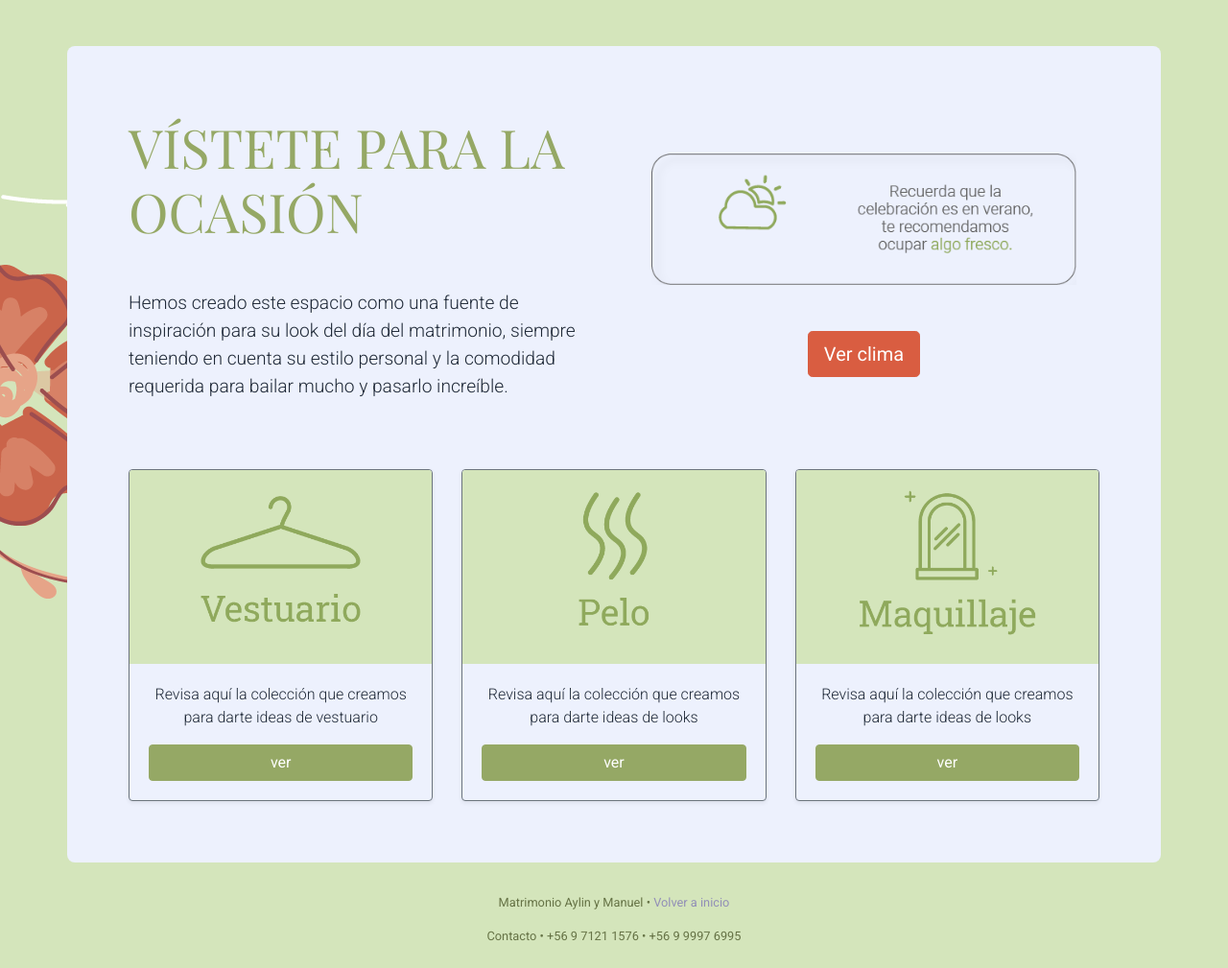
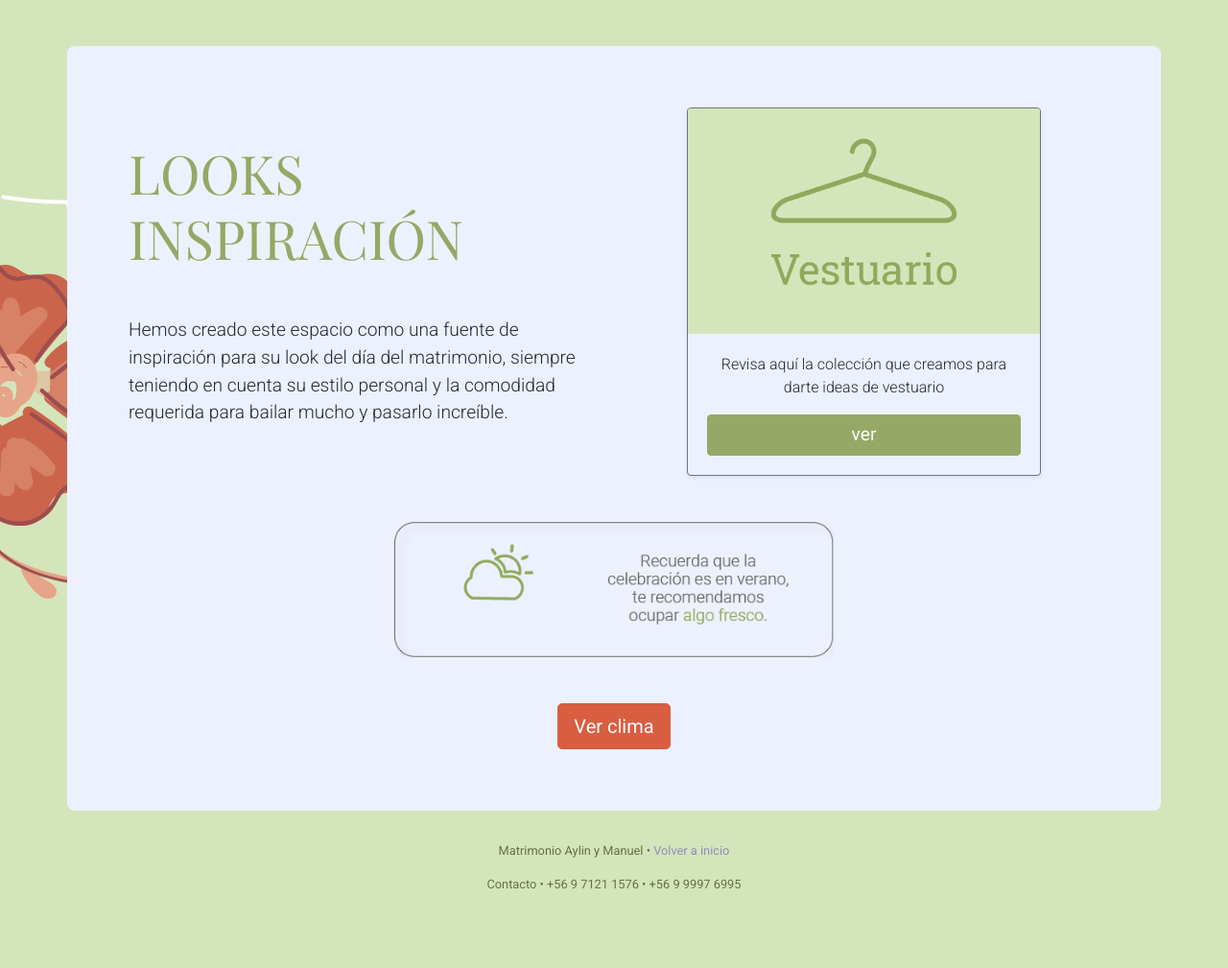
Before and after one commit to matrimonioAM/Matrimonio, a plain HTML site: page pages/vestuario.html in a window 1280 px wide. Shown: the whole page at 96% size. After the commit the page ends 955 px from the top, so only its background shows below. Drawn offline with nearby package versions, Linux system fonts and the light colour scheme.

Commit message:
Add files via upload

```diff
--- a/pages/vestuario.html
+++ b/pages/vestuario.html
@@ -22,47 +22,30 @@
             <div class="container contenidoVes">
                 <div class="row ">
                     <div class="col-12 col-sm-12 col-md-12 col-lg-6 m-auto">
-                        <h2>VÍSTETE PARA LA OCASIÓN</h2>
+                        <h2>LOOKS INSPIRACIÓN</h2>
                         <p>Hemos creado este espacio como una fuente de inspiración para su look del día del matrimonio, siempre teniendo en cuenta su estilo personal y la comodidad requerida para bailar mucho y pasarlo increíble.</p>
                     </div>
                     <div class="col-12 col-sm-12 col-md-12 col-lg-6 text-center">
-                        <img src="../imgs/Fresco.png" alt="Recuerda que es verano, ocupa algo fresco" class="w-100 mt-4 p-4">
-                        <a href="https://www.accuweather.com/es/cl/calera-de-tango/56200/january-weather/56200?year=2022" class="btn btn-danger btn-lg mt-4 mb-5" tabindex="-1" role="button" aria-disabled="true">Ver clima</a>
-
+                        <!-- Tarjeta 1 -->
+                        <div class="card bg-secondary border-secondary shadow-sm w-75 justify-content-center text-center tarjetasVes ml-auto mr-auto">
+                            <img src="../imgs/Vestuario.png" class="card-img-top " alt="Icono de Colgador de ropa con la palabra Vestuario" />
+                            <div class="card-body d-flex flex-column">
+                                <p>Revisa aquí la colección que creamos para darte ideas de vestuario</p>
+                                <a href="https://pin.it/1syv6ol" class="btn btn-secondary mt-auto text-white">ver</a>
+                            </div>
+                        </div>
                     </div>
                 </div>
 
 
-                <div class="row justify-content-center text-center w-100 tarjetasVes ml-auto mr-auto mt-5">
-                    <div class="card-deck">
-                        <!-- Tarjeta 1 -->
-                        <div class="card bg-secondary border-secondary shadow-sm ">
-                            <img src="../imgs/Vestuario.png" class="card-img-top " alt="Icono de Colgador de ropa con la palabra Vestuario" />
-                            <div class="card-body d-flex flex-column">
-                                <p>Revisa aquí la colección que creamos para darte ideas de vestuario</p>
-                                <button type="button" class="btn btn-secondary mt-auto">ver</button>
-                            </div>
-                        </div>
+                <div class="row justify-content-center text-center tarjetasVes ml-auto mr-auto ">
+                    <img src="../imgs/Fresco.png" alt="Recuerda que es verano, ocupa algo fresco" class="w-50 mt-4 p-4">
+                </div>
+                <div class="row justify-content-center text-center tarjetasVes ml-auto mr-auto ">
+                    <a href="https://www.accuweather.com/es/cl/calera-de-tango/56200/january-weather/56200?year=2022" class="btn btn-danger btn-lg mt-4 " tabindex="-1" role="button" aria-disabled="true">Ver clima</a>
+                </div>
 
-                        <!-- Tarjeta 2 -->
-                        <div class="card bg-secondary border-secondary shadow-sm ">
-                            <img src="../imgs/Pelo.png" class="card-img-top" alt="Icono de pelo con la palabra Pelo" />
-                            <div class="card-body d-flex flex-column">
-                                <p>Revisa aquí la colección que creamos para darte ideas de looks</p>
-                                <button type="button" class="btn btn-secondary mt-auto">ver</button>
-                            </div>
-                        </div>
 
-                        <!-- Tarjeta 3 -->
-                        <div class="card bg-secondary border-secondary shadow-sm ">
-                            <img src="../imgs/Maquillaje.png" class="card-img-top" alt="Icono de espejo con la palabra Maquillaje" />
-                            <div class="card-body d-flex flex-column">
-                                <p>Revisa aquí la colección que creamos para darte ideas de looks</p>
-                                <button type="button" class="btn btn-secondary mt-auto">ver</button>
-                            </div>
-                        </div>
-                    </div>
-                </div>
             </div>
         </main>
 
```
Also changed, not shown: index.html (+2 -2 lines).
